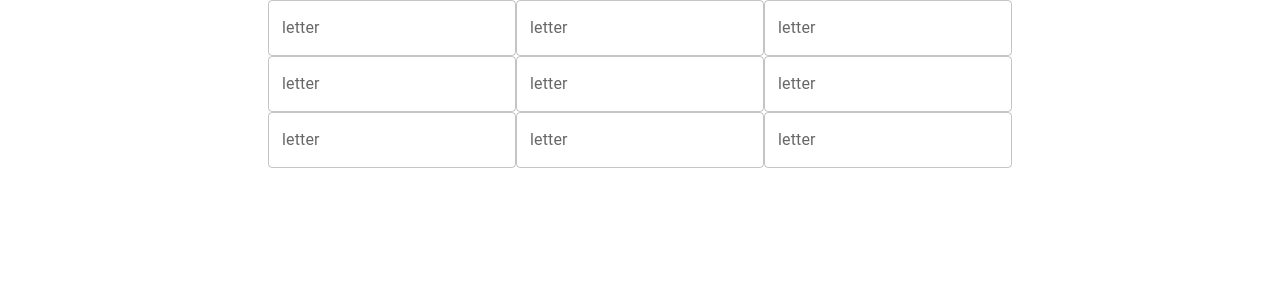
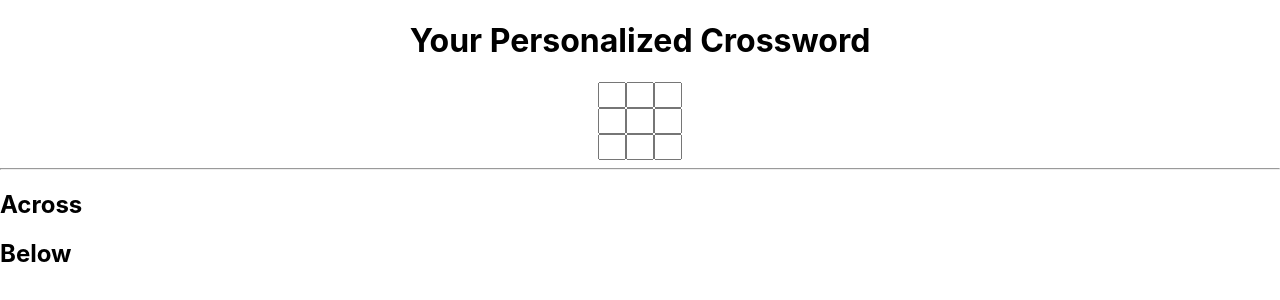
Before and after one commit to GitUser520/SmartCrosswordCreator, a React (Create React App) app in the folder nwhacks/: page /app in a window 1280 px wide. Shown: the top 300 px of the page. Built offline with nearby package versions, Linux system fonts and the light colour scheme.

Commit message:
Revert to RedOrangeGamez's commit

```diff
--- a/nwhacks/src/App.css
+++ b/nwhacks/src/App.css
@@ -36,3 +36,8 @@
     transform: rotate(360deg);
   }
 }
+
+.input-box {
+  width:20px;
+  height:20px;
+}
--- a/nwhacks/src/App.js
+++ b/nwhacks/src/App.js
@@ -1,15 +1,52 @@
+import logo from './logo.svg';
 import './App.css';
 import React from 'react';
-import { CrosswordComponentReact } from "./CrosswordComponent.js";
+
+let i = 0
 
 function App() {
-  return (
-    <div className="App">
-        <CrosswordComponentReact grid={[["t","s","z"],["a","a","b"],["c","a","b"]]} />
-    </div>
-  );
+    return (
+        <body>
+        <h1 className = "App">
+            Your Personalized Crossword
+        </h1>
+        <div className="App">
+            <CrosswordComponent grid={[["t","s","z"],["a","a","b"],["c","a","b"]]} />
+        </div>
+        <hr/>
+        <h2> Across </h2>
+        <div className="App">
+            <HintsComponent grid={[["t","s","z"],["a","a","b"],["c","a","b"]]} />
+        </div>
+        <h2> Below </h2>
+        <div className="App">
+            <HintsComponent grid={[["t","s","z"],["a","a","b"],["c","a","b"]]} />
+        </div>
+
+        </body>
+    );
+}
+
+class CrosswordComponent extends React.Component {
+    render() {
+        var indents = [];
+        for (var i = 0; i < this.props.grid.length; i++) {
+            for (var j = 0; j < this.props.grid[0].length; j++) {
+                //indents.push(<div key={i*3 + j}>{this.props.grid[i][j]}</div>);
+                indents.push(<input type="text" name = "fname" id="fname" maxLength="1" key={i*3 + j} className = "input-box"/>);
+            }
+            indents.push(<br/>)
+        }
+        return indents;
+    }
+}
+
+class HintsComponent extends React.Component {
+    render() {
+        var indents = [];
+        return indents;
+    }
 }
 
 
-
 export default App;
```
